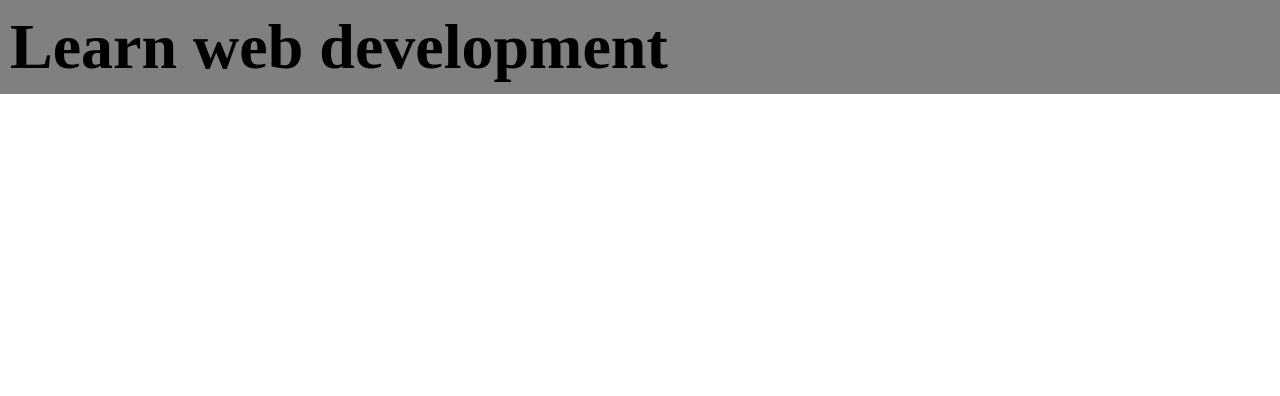
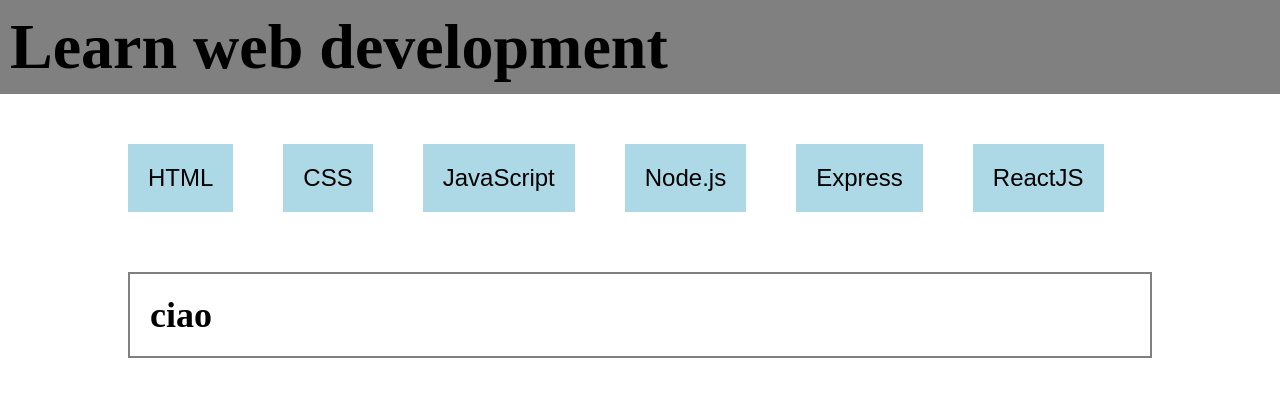
Before and after one commit to pierluigi-ruffolo/react-use-state, a React (Vite) app: page / in a window 1280 px wide. Shown: the top 396 px of the page. Built offline with nearby package versions, Linux system fonts and the light colour scheme.

Commit message:
feat: prove per integrare logica

```diff
--- a/src/App.jsx
+++ b/src/App.jsx
@@ -3,11 +3,31 @@
 import "./App.css";
 
 function App() {
+  const [selectlanguages, setSelectLanguages] = useState(null);
+
   return (
     <>
       <header>
         <h1>Learn web development</h1>
       </header>
+      <div className="container">
+        <div className="d-flex">
+          {languages.map((language) => {
+            return (
+              <button
+                onClick={() => setSelectLanguages(language)}
+                key={language.id}
+              >
+                {language.title}
+              </button>
+            );
+          })}
+        </div>
+        <div className="card">
+          <h2>{selectlanguages === null ? "ciao" : selectlanguages.title}</h2>
+          <p></p>
+        </div>
+      </div>
     </>
   );
 }
--- a/src/index.css
+++ b/src/index.css
@@ -9,3 +9,28 @@
   font-size: 2rem;
   background-color: gray;
 }
+
+.container {
+  margin: 50px auto;
+  width: 80%;
+  max-width: 1120px;
+}
+
+.d-flex {
+  display: flex;
+}
+
+button {
+  padding: 20px;
+  margin-right: 50px;
+  background-color: lightblue;
+  border: none;
+  font-size: 1.5rem;
+}
+
+.card {
+  padding: 20px;
+  margin-top: 60px;
+  border: 2px solid gray;
+  font-size: 1.5rem;
+}
```
